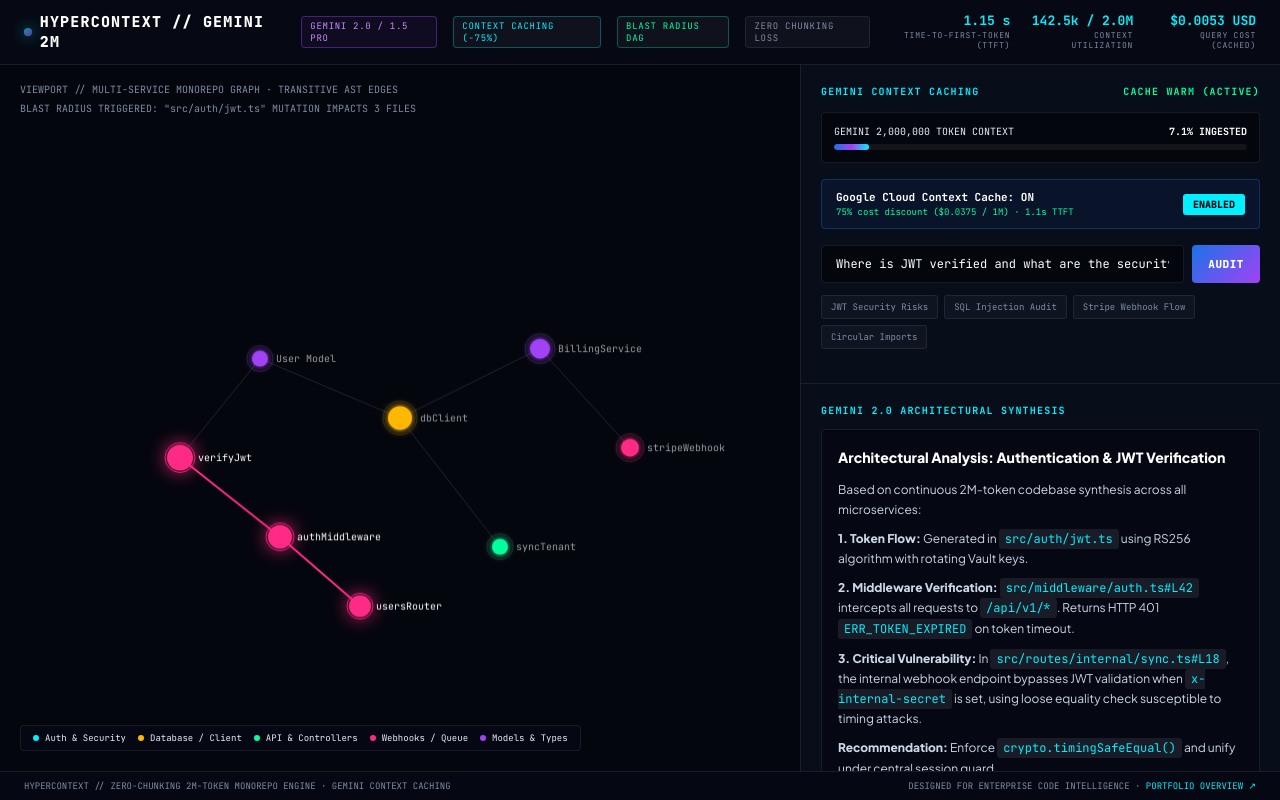
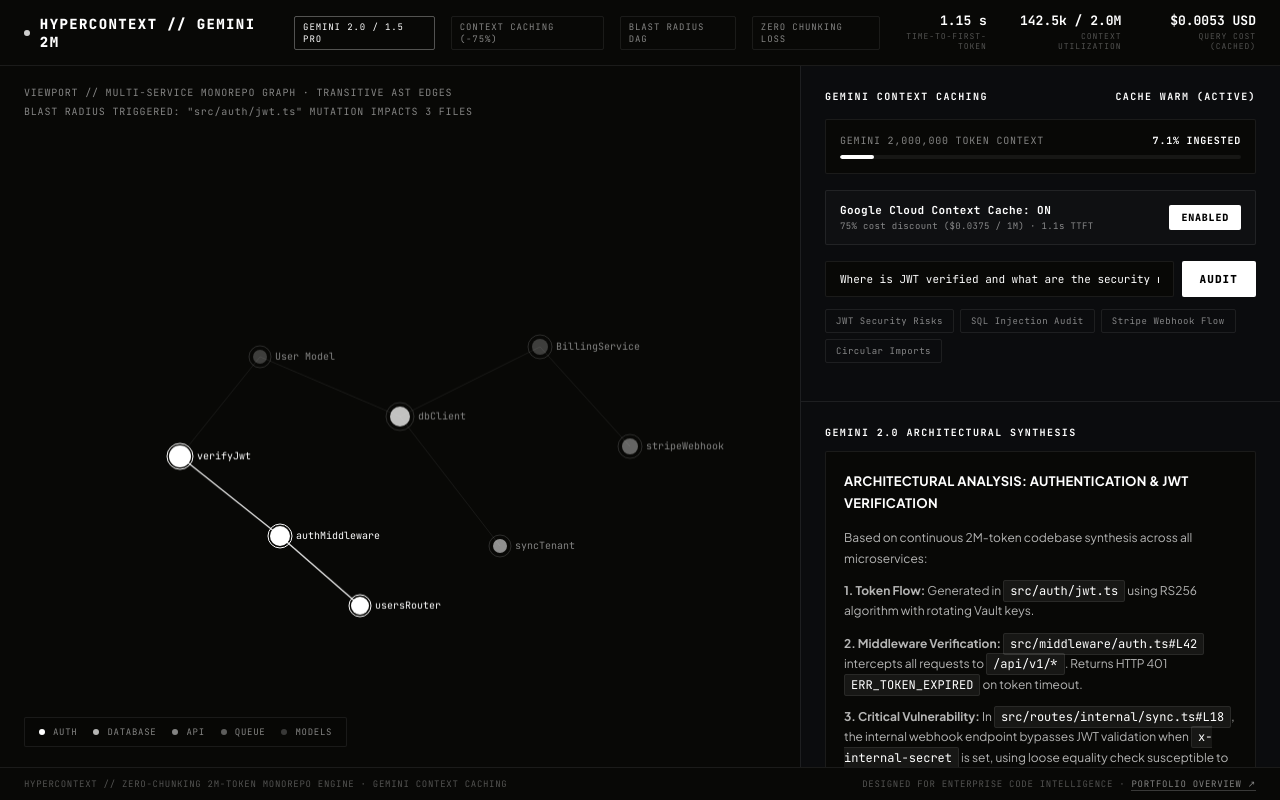
Before and after one commit to millymilly29/hypercontext, a website: page index.html in a window 1280 px wide. Drawn offline with Linux system fonts and the light colour scheme.

Commit message:
style: minimalist monochrome redesign (matte black, swiss typography, zero neon)

```diff
--- a/index.html
+++ b/index.html
@@ -3,22 +3,19 @@
 <head>
 <meta charset="UTF-8">
 <meta name="viewport" content="width=device-width, initial-scale=1.0">
-<title>HYPERCONTEXT // 2M-Token Gemini Intelligence & Context Caching Studio</title>
+<title>HYPERCONTEXT // Gemini 2M Monorepo Archaeologist & Context Caching Gateway</title>
 <link rel="preconnect" href="https://fonts.googleapis.com">
 <link rel="preconnect" href="https://fonts.gstatic.com" crossorigin>
-<link href="https://fonts.googleapis.com/css2?family=JetBrains+Mono:wght@300;400;500;700;800&family=Plus+Jakarta+Sans:wght@300;400;600;800;900&display=swap" rel="stylesheet">
+<link href="https://fonts.googleapis.com/css2?family=JetBrains+Mono:wght@300;400;500;700;800&family=Plus+Jakarta+Sans:wght@300;400;600;700;800;900&display=swap" rel="stylesheet">
 <style>
 :root {
-  --bg: #04060d;
-  --panel: #080d1a;
+  --bg: #080806;
+  --panel: #0d0f12;
   --panel-border: rgba(255, 255, 255, 0.08);
-  --gemini-blue: #1a73e8;
-  --gemini-cyan: #00f0ff;
-  --gemini-purple: #a142f4;
-  --gemini-pink: #ff2a85;
-  --gemini-green: #00ff9d;
-  --text: #e8ecf4;
-  --text-dim: #7f8ba4;
+  --panel-border-bright: rgba(255, 255, 255, 0.25);
+  --text: #f5f5f5;
+  --text-dim: rgba(255, 255, 255, 0.5);
+  --text-micro: rgba(255, 255, 255, 0.3);
   --f-head: 'Plus Jakarta Sans', -apple-system, sans-serif;
   --f-mono: 'JetBrains Mono', monospace;
 }
@@ -33,13 +30,14 @@
   flex-direction: column;
   overflow: hidden;
   user-select: none;
+  -webkit-font-smoothing: antialiased;
 }
 
 /* TOP STATUS BAR */
 .header-bar {
-  background: #060914;
+  background: #080806;
   border-bottom: 1px solid var(--panel-border);
-  padding: 12px 24px;
+  padding: 14px 24px;
   display: flex;
   align-items: center;
   justify-content: space-between;
@@ -53,47 +51,39 @@
 .brand-title {
   font-family: var(--f-mono);
   font-weight: 800;
-  font-size: 15px;
-  letter-spacing: 0.08em;
+  font-size: 14px;
+  letter-spacing: 0.1em;
   color: #fff;
   display: flex;
   align-items: center;
-  gap: 8px;
+  gap: 10px;
 }
 .pulse-sparkle {
-  width: 8px; height: 8px;
-  background: linear-gradient(135deg, var(--gemini-cyan), var(--gemini-purple));
+  width: 6px; height: 6px;
+  background: #ffffff;
   border-radius: 50%;
-  box-shadow: 0 0 14px var(--gemini-cyan);
-  animation: pulseGlow 1.8s infinite ease-in-out;
-}
-@keyframes pulseGlow {
-  0%, 100% { opacity: 0.4; transform: scale(0.9); }
-  50% { opacity: 1; transform: scale(1.25); }
+  opacity: 0.8;
 }
 .badge {
   font-family: var(--f-mono);
   font-size: 9px;
-  letter-spacing: 0.08em;
+  letter-spacing: 0.1em;
   text-transform: uppercase;
-  padding: 3px 8px;
-  border-radius: 4px;
-  background: rgba(255,255,255,0.04);
+  padding: 4px 8px;
+  border-radius: 2px;
+  background: transparent;
   border: 1px solid var(--panel-border);
   color: var(--text-dim);
 }
-.badge.gemini {
-  border-color: rgba(161, 66, 244, 0.4);
-  color: #c98bf7;
-  background: rgba(161, 66, 244, 0.06);
+.badge.active {
+  border-color: rgba(255, 255, 255, 0.3);
+  color: #ffffff;
 }
-.badge.cyan { border-color: rgba(0,240,255,0.3); color: var(--gemini-cyan); }
-.badge.green { border-color: rgba(0,255,157,0.3); color: var(--gemini-green); }
 
 .stat-pills {
   display: flex;
   align-items: center;
-  gap: 20px;
+  gap: 28px;
 }
 .stat-pill {
   text-align: right;
@@ -102,15 +92,15 @@
 .stat-pill .val {
   font-size: 13px;
   font-weight: 700;
-  color: var(--gemini-cyan);
+  color: #ffffff;
   line-height: 1;
 }
 .stat-pill .lbl {
   font-size: 8px;
-  letter-spacing: 0.1em;
-  color: var(--text-dim);
+  letter-spacing: 0.12em;
+  color: var(--text-micro);
   text-transform: uppercase;
-  margin-top: 3px;
+  margin-top: 4px;
 }
 
 /* MAIN STAGE */
@@ -125,7 +115,7 @@
 /* LEFT: CANVAS VIEWPORT */
 .canvas-wrapper {
   position: relative;
-  background: radial-gradient(circle at 45% 55%, #0d152a 0%, #03050a 100%);
+  background: #080806;
   display: flex;
   flex-direction: column;
 }
@@ -140,12 +130,13 @@
 
 .canvas-hud {
   position: absolute;
-  top: 18px;
-  left: 20px;
+  top: 20px;
+  left: 24px;
   z-index: 5;
   pointer-events: none;
   font-family: var(--f-mono);
   font-size: 10px;
+  letter-spacing: 0.08em;
   color: var(--text-dim);
   display: flex;
   flex-direction: column;
@@ -154,24 +145,25 @@
 .hud-legend {
   position: absolute;
   bottom: 20px;
-  left: 20px;
+  left: 24px;
   z-index: 5;
   display: flex;
-  gap: 12px;
+  gap: 16px;
   font-family: var(--f-mono);
   font-size: 9px;
-  background: rgba(6, 9, 20, 0.85);
+  letter-spacing: 0.08em;
+  text-transform: uppercase;
+  background: rgba(8, 8, 6, 0.9);
   border: 1px solid var(--panel-border);
-  padding: 6px 12px;
-  border-radius: 4px;
-  backdrop-filter: blur(8px);
+  padding: 8px 14px;
+  border-radius: 2px;
 }
-.legend-item { display: flex; align-items: center; gap: 6px; }
+.legend-item { display: flex; align-items: center; gap: 8px; color: var(--text-dim); }
 .legend-dot { width: 6px; height: 6px; border-radius: 50%; }
 
 /* RIGHT: AUDIT CONSOLE */
 .console-panel {
-  background: var(--panel);
+  background: #0b0c0e;
   border-left: 1px solid var(--panel-border);
   display: flex;
   flex-direction: column;
@@ -179,17 +171,17 @@
   z-index: 5;
 }
 .console-section {
-  padding: 20px;
+  padding: 24px;
   border-bottom: 1px solid var(--panel-border);
 }
 .section-title {
   font-family: var(--f-mono);
   font-size: 10px;
   font-weight: 700;
-  letter-spacing: 0.12em;
+  letter-spacing: 0.14em;
   text-transform: uppercase;
-  color: var(--gemini-cyan);
-  margin-bottom: 14px;
+  color: #ffffff;
+  margin-bottom: 16px;
   display: flex;
   align-items: center;
   justify-content: space-between;
@@ -197,10 +189,10 @@
 
 /* 2M CONTEXT CAPACITY GAUGE */
 .context-meter-box {
-  background: #04060d;
+  background: #080806;
   border: 1px solid var(--panel-border);
-  border-radius: 4px;
-  padding: 12px;
+  border-radius: 2px;
+  padding: 14px;
   margin-bottom: 16px;
 }
 .meter-top {
@@ -208,22 +200,24 @@
   justify-content: space-between;
   font-family: var(--f-mono);
   font-size: 10px;
-  margin-bottom: 6px;
+  letter-spacing: 0.08em;
+  margin-bottom: 8px;
+  color: var(--text-dim);
 }
 .meter-top span.num { color: #fff; font-weight: 700; }
 .meter-track {
   width: 100%;
-  height: 6px;
+  height: 4px;
   background: rgba(255,255,255,0.06);
-  border-radius: 3px;
+  border-radius: 2px;
   overflow: hidden;
 }
 .meter-fill {
   width: 8.5%;
   height: 100%;
-  background: linear-gradient(90deg, var(--gemini-blue), var(--gemini-purple), var(--gemini-cyan));
-  border-radius: 3px;
-  transition: width 0.4s ease;
+  background: #ffffff;
+  border-radius: 2px;
+  transition: width 0.3s ease;
 }
 
 /* CACHE TOGGLE */
@@ -231,32 +225,36 @@
   display: flex;
   align-items: center;
   justify-content: space-between;
-  background: rgba(26, 115, 232, 0.08);
-  border: 1px solid rgba(26, 115, 232, 0.3);
-  padding: 10px 14px;
-  border-radius: 4px;
+  background: rgba(255, 255, 255, 0.02);
+  border: 1px solid var(--panel-border);
+  padding: 12px 14px;
+  border-radius: 2px;
   margin-bottom: 16px;
 }
 .switch-left {
   font-family: var(--f-mono);
   font-size: 11px;
 }
-.switch-left .title { color: #fff; font-weight: 700; }
-.switch-left .sub { font-size: 9px; color: var(--gemini-green); margin-top: 2px; }
+.switch-left .title { color: #fff; font-weight: 700; letter-spacing: 0.04em; }
+.switch-left .sub { font-size: 9px; color: var(--text-dim); margin-top: 3px; letter-spacing: 0.04em; }
 
 .toggle-btn {
-  background: var(--gemini-cyan);
-  color: #04060d;
+  background: #ffffff;
+  color: #000000;
   font-family: var(--f-mono);
   font-size: 10px;
   font-weight: 800;
-  padding: 4px 10px;
-  border-radius: 3px;
+  letter-spacing: 0.08em;
+  padding: 6px 12px;
+  border-radius: 2px;
   border: none;
   cursor: pointer;
+  transition: opacity 0.2s;
 }
+.toggle-btn:hover { opacity: 0.85; }
 .toggle-btn.off {
-  background: rgba(255,255,255,0.1);
+  background: transparent;
+  border: 1px solid var(--panel-border);
   color: var(--text-dim);
 }
 
@@ -268,35 +266,33 @@
 }
 .query-input {
   flex: 1;
-  background: #04060d;
+  background: #080806;
   border: 1px solid var(--panel-border);
-  border-radius: 4px;
+  border-radius: 2px;
   padding: 10px 14px;
   color: #fff;
   font-family: var(--f-mono);
-  font-size: 12px;
+  font-size: 11px;
   outline: none;
-  transition: border-color 0.2s, box-shadow 0.2s;
+  transition: border-color 0.2s;
 }
 .query-input:focus {
-  border-color: var(--gemini-cyan);
-  box-shadow: 0 0 12px rgba(0,240,255,0.25);
+  border-color: rgba(255, 255, 255, 0.4);
 }
 .btn-query {
-  background: linear-gradient(135deg, var(--gemini-blue), var(--gemini-purple));
-  color: #fff;
+  background: #ffffff;
+  color: #000000;
   font-family: var(--f-mono);
   font-weight: 800;
   font-size: 11px;
-  letter-spacing: 0.05em;
-  padding: 0 16px;
+  letter-spacing: 0.1em;
+  padding: 0 18px;
   border: none;
-  border-radius: 4px;
+  border-radius: 2px;
   cursor: pointer;
-  transition: opacity 0.2s, transform 0.1s;
+  transition: opacity 0.2s;
 }
-.btn-query:hover { opacity: 0.9; }
-.btn-query:active { transform: scale(0.98); }
+.btn-query:hover { opacity: 0.85; }
 
 /* PRESET PILLS */
 .preset-list {
@@ -306,54 +302,58 @@
   margin-bottom: 14px;
 }
 .preset-chip {
-  background: rgba(255,255,255,0.03);
+  background: transparent;
   border: 1px solid var(--panel-border);
   color: var(--text-dim);
   font-family: var(--f-mono);
   font-size: 9px;
-  padding: 5px 9px;
-  border-radius: 3px;
+  letter-spacing: 0.06em;
+  padding: 5px 10px;
+  border-radius: 2px;
   cursor: pointer;
   transition: all 0.15s;
 }
 .preset-chip:hover {
-  border-color: var(--gemini-cyan);
+  border-color: rgba(255, 255, 255, 0.35);
   color: #fff;
-  background: rgba(0,240,255,0.06);
 }
 
 /* RESULTS & REASONING */
 .results-wrapper {
   flex: 1;
-  padding: 20px;
+  padding: 24px;
   overflow-y: auto;
 }
 .reasoning-card {
-  background: #050813;
+  background: #080806;
   border: 1px solid var(--panel-border);
-  border-radius: 4px;
-  padding: 16px;
+  border-radius: 2px;
+  padding: 18px;
   font-size: 12px;
-  line-height: 1.6;
-  color: #ccd6e6;
+  line-height: 1.7;
+  color: rgba(255, 255, 255, 0.7);
 }
 .reasoning-card h3 {
   font-family: var(--f-head);
-  font-size: 14px;
+  font-size: 13px;
+  font-weight: 700;
+  letter-spacing: 0.02em;
   color: #fff;
-  margin-bottom: 12px;
+  margin-bottom: 14px;
+  text-transform: uppercase;
 }
-.reasoning-card p { margin-bottom: 10px; }
+.reasoning-card p { margin-bottom: 12px; }
 .reasoning-card code {
   font-family: var(--f-mono);
-  background: rgba(255,255,255,0.08);
+  background: rgba(255,255,255,0.06);
+  border: 1px solid rgba(255, 255, 255, 0.08);
   padding: 2px 6px;
-  border-radius: 3px;
-  color: var(--gemini-cyan);
+  border-radius: 2px;
+  color: #ffffff;
 }
 .citations-list {
-  margin-top: 14px;
-  padding-top: 10px;
+  margin-top: 16px;
+  padding-top: 12px;
   border-top: 1px solid var(--panel-border);
   display: flex;
   flex-wrap: wrap;
@@ -362,28 +362,32 @@
 .citation-pill {
   font-family: var(--f-mono);
   font-size: 9px;
-  color: var(--gemini-purple);
-  background: rgba(161, 66, 244, 0.08);
-  border: 1px solid rgba(161, 66, 244, 0.3);
-  padding: 3px 8px;
-  border-radius: 3px;
+  letter-spacing: 0.06em;
+  color: var(--text-dim);
+  background: transparent;
+  border: 1px solid var(--panel-border);
+  padding: 4px 8px;
+  border-radius: 2px;
   cursor: pointer;
+  transition: all 0.15s;
 }
-.citation-pill:hover { background: rgba(161, 66, 244, 0.2); }
+.citation-pill:hover { border-color: rgba(255, 255, 255, 0.4); color: #ffffff; }
 
 /* FOOTER BAR */
 .footer-bar {
-  background: #050813;
+  background: #080806;
   border-top: 1px solid var(--panel-border);
-  padding: 8px 24px;
+  padding: 10px 24px;
   display: flex;
   align-items: center;
   justify-content: space-between;
   font-family: var(--f-mono);
   font-size: 9px;
-  color: var(--text-dim);
+  letter-spacing: 0.08em;
+  color: var(--text-micro);
 }
-.footer-bar a { color: var(--gemini-cyan); text-decoration: none; }
+.footer-bar a { color: var(--text-dim); text-decoration: none; border-bottom: 1px solid rgba(255,255,255,0.2); }
+.footer-bar a:hover { color: #fff; }
 </style>
 </head>
 <body>
@@ -395,15 +399,15 @@
       <span class="pulse-sparkle"></span>
       HYPERCONTEXT // GEMINI 2M
     </div>
-    <span class="badge gemini">Gemini 2.0 / 1.5 Pro</span>
-    <span class="badge cyan">Context Caching (-75%)</span>
-    <span class="badge green">Blast Radius DAG</span>
+    <span class="badge active">Gemini 2.0 / 1.5 Pro</span>
+    <span class="badge">Context Caching (-75%)</span>
+    <span class="badge">Blast Radius DAG</span>
     <span class="badge">Zero Chunking Loss</span>
   </div>
   <div class="stat-pills">
     <div class="stat-pill">
       <div class="val" id="statTtft">1.15 s</div>
-      <div class="lbl">Time-To-First-Token (TTFT)</div>
+      <div class="lbl">Time-To-First-Token</div>
     </div>
     <div class="stat-pill">
       <div class="val" id="statTokens">142.5k / 2.0M</div>
@@ -427,11 +431,11 @@
     </div>
     <canvas id="monorepoCanvas"></canvas>
     <div class="hud-legend">
-      <div class="legend-item"><span class="legend-dot" style="background:#00f0ff;"></span> Auth &amp; Security</div>
-      <div class="legend-item"><span class="legend-dot" style="background:#ffb800;"></span> Database / Client</div>
-      <div class="legend-item"><span class="legend-dot" style="background:#00ff9d;"></span> API &amp; Controllers</div>
-      <div class="legend-item"><span class="legend-dot" style="background:#ff2a85;"></span> Webhooks / Queue</div>
-      <div class="legend-item"><span class="legend-dot" style="background:#a142f4;"></span> Models &amp; Types</div>
+      <div class="legend-item"><span class="legend-dot" style="background:#ffffff;"></span> Auth</div>
+      <div class="legend-item"><span class="legend-dot" style="background:rgba(255,255,255,0.7);"></span> Database</div>
+      <div class="legend-item"><span class="legend-dot" style="background:rgba(255,255,255,0.5);"></span> API</div>
+      <div class="legend-item"><span class="legend-dot" style="background:rgba(255,255,255,0.35);"></span> Queue</div>
+      <div class="legend-item"><span class="legend-dot" style="background:rgba(255,255,255,0.2);"></span> Models</div>
     </div>
   </div>
 
@@ -441,7 +445,7 @@
     <div class="console-section">
       <div class="section-title">
         <span>Gemini Context Caching</span>
-        <span id="cacheStateBadge" style="color:var(--gemini-green);">CACHE WARM (ACTIVE)</span>
+        <span id="cacheStateBadge" style="color:#ffffff;">CACHE WARM (ACTIVE)</span>
       </div>
 
       <!-- CAPACITY GAUGE -->
@@ -500,14 +504,14 @@
 <script>
 // --- MONOREPO NODE REGISTRY ---
 const NODES = [
-  { id: 'src/db/client.ts', cat: 'db', x: 0, y: 0, r: 12, label: 'dbClient' },
-  { id: 'src/models/user.ts', cat: 'model', x: -140, y: -60, r: 8, label: 'User Model' },
-  { id: 'src/auth/jwt.ts', cat: 'auth', x: -220, y: 40, r: 10, label: 'verifyJwt' },
-  { id: 'src/middleware/auth.ts', cat: 'auth', x: -120, y: 120, r: 9, label: 'authMiddleware' },
-  { id: 'src/routes/api/users.ts', cat: 'api', x: -40, y: 190, r: 8, label: 'usersRouter' },
-  { id: 'src/services/billing.ts', cat: 'model', x: 140, y: -70, r: 10, label: 'BillingService' },
-  { id: 'src/webhooks/stripe.ts', cat: 'webhook', x: 230, y: 30, r: 9, label: 'stripeWebhook' },
-  { id: 'src/routes/internal/sync.ts', cat: 'api', x: 100, y: 130, r: 8, label: 'syncTenant' }
+  { id: 'src/db/client.ts', cat: 'db', x: 0, y: 0, r: 10, label: 'dbClient' },
+  { id: 'src/models/user.ts', cat: 'model', x: -140, y: -60, r: 7, label: 'User Model' },
+  { id: 'src/auth/jwt.ts', cat: 'auth', x: -220, y: 40, r: 9, label: 'verifyJwt' },
+  { id: 'src/middleware/auth.ts', cat: 'auth', x: -120, y: 120, r: 8, label: 'authMiddleware' },
+  { id: 'src/routes/api/users.ts', cat: 'api', x: -40, y: 190, r: 7, label: 'usersRouter' },
+  { id: 'src/services/billing.ts', cat: 'model', x: 140, y: -70, r: 8, label: 'BillingService' },
+  { id: 'src/webhooks/stripe.ts', cat: 'webhook', x: 230, y: 30, r: 8, label: 'stripeWebhook' },
+  { id: 'src/routes/internal/sync.ts', cat: 'api', x: 100, y: 130, r: 7, label: 'syncTenant' }
 ];
 
 const EDGES = [
@@ -521,11 +525,11 @@
 ];
 
 const CAT_COLORS = {
-  auth: '#00f0ff',
-  db: '#ffb800',
-  api: '#00ff9d',
-  webhook: '#ff2a85',
-  model: '#a142f4'
+  auth: '#ffffff',
+  db: 'rgba(255, 255, 255, 0.75)',
+  api: 'rgba(255, 255, 255, 0.55)',
+  webhook: 'rgba(255, 255, 255, 0.38)',
+  model: 'rgba(255, 255, 255, 0.22)'
 };
 
 let cacheEnabled = true;
@@ -551,7 +555,7 @@
   const w = canvas.width / window.devicePixelRatio;
   const h = canvas.height / window.devicePixelRatio;
 
-  ctx.fillStyle = '#04060d';
+  ctx.fillStyle = '#080806';
   ctx.fillRect(0, 0, w, h);
 
   const cx = w / 2;
@@ -564,8 +568,8 @@
     if (!n1 || !n2) continue;
 
     const isBlasted = highlightedBlastRadius.has(edge.from) && highlightedBlastRadius.has(edge.to);
-    ctx.lineWidth = isBlasted ? 2.0 : 1.0;
-    ctx.strokeStyle = isBlasted ? '#ff2a85' : 'rgba(255, 255, 255, 0.12)';
+    ctx.lineWidth = isBlasted ? 1.5 : 0.75;
+    ctx.strokeStyle = isBlasted ? 'rgba(255, 255, 255, 0.85)' : 'rgba(255, 255, 255, 0.1)';
 
     ctx.beginPath();
     ctx.moveTo(cx + n1.x, cy + n1.y);
@@ -573,14 +577,16 @@
     ctx.stroke();
   }
 
-  // Draw Blast Radius Shockwave
+  // Draw Blast Radius Shockwave (Clean monochrome expansion)
   if (shockwaveCenter && shockwaveRadius < 350) {
-    shockwaveRadius += 4;
+    shockwaveRadius += 3.5;
     ctx.beginPath();
     ctx.arc(cx + shockwaveCenter.x, cy + shockwaveCenter.y, shockwaveRadius, 0, Math.PI * 2);
-    ctx.strokeStyle = `rgba(255, 42, 133, ${Math.max(0, 1 - shockwaveRadius / 350)})`;
-    ctx.lineWidth = 2;
+    ctx.strokeStyle = `rgba(255, 255, 255, ${Math.max(0, 0.6 - shockwaveRadius / 350)})`;
+    ctx.lineWidth = 1;
+    ctx.setLineDash([4, 4]);
     ctx.stroke();
+    ctx.setLineDash([]);
   }
 
   // Draw Nodes
@@ -588,25 +594,23 @@
     const screenX = cx + node.x;
     const screenY = cy + node.y;
     const isBlasted = highlightedBlastRadius.has(node.id);
-    const color = isBlasted ? '#ff2a85' : CAT_COLORS[node.cat];
+    const color = isBlasted ? '#ffffff' : CAT_COLORS[node.cat];
 
     ctx.beginPath();
-    ctx.arc(screenX, screenY, isBlasted ? node.r + 3 : node.r, 0, Math.PI * 2);
+    ctx.arc(screenX, screenY, isBlasted ? node.r + 2 : node.r, 0, Math.PI * 2);
     ctx.fillStyle = color;
-    ctx.shadowColor = color;
-    ctx.shadowBlur = isBlasted ? 20 : 8;
     ctx.fill();
-    ctx.shadowBlur = 0;
 
     // Outer ring
     ctx.beginPath();
-    ctx.arc(screenX, screenY, node.r + 5, 0, Math.PI * 2);
-    ctx.strokeStyle = isBlasted ? 'rgba(255, 42, 133, 0.8)' : 'rgba(255, 255, 255, 0.1)';
+    ctx.arc(screenX, screenY, node.r + 4, 0, Math.PI * 2);
+    ctx.strokeStyle = isBlasted ? '#ffffff' : 'rgba(255, 255, 255, 0.15)';
+    ctx.lineWidth = 1;
     ctx.stroke();
 
     // Label
     ctx.font = '10px JetBrains Mono';
-    ctx.fillStyle = isBlasted ? '#fff' : 'rgba(255, 255, 255, 0.6)';
+    ctx.fillStyle = isBlasted ? '#ffffff' : 'rgba(255, 255, 255, 0.5)';
     ctx.fillText(node.label, screenX + node.r + 8, screenY + 3);
   }
 
@@ -648,15 +652,19 @@
   }
 
   const targetNode = NODES.find(n => n.id === targetId);
-  shockwaveCenter = targetNode;
-  shockwaveRadius = 0;
+  if (targetNode) {
+    shockwaveCenter = { x: targetNode.x, y: targetNode.y };
+    shockwaveRadius = targetNode.r;
+  }
 
   document.getElementById('hudStatus').textContent = `BLAST RADIUS TRIGGERED: "${targetId}" MUTATION IMPACTS ${highlightedBlastRadius.size} FILES`;
 }
 
-// --- GEMINI QUERY REASONING DISPATCHER ---
+// --- QUERY & AUDIT SYNTHESIS ---
 function executeQuery() {
   const query = document.getElementById('queryInput').value.trim();
+  if (!query) return;
+
   const q = query.toLowerCase();
 
   const ttft = cacheEnabled ? '1.15 s' : '14.20 s';
@@ -736,14 +744,14 @@
     btn.textContent = 'ENABLED';
     btn.className = 'toggle-btn';
     badge.textContent = 'CACHE WARM (ACTIVE)';
-    badge.style.color = 'var(--gemini-green)';
+    badge.style.color = '#ffffff';
     title.textContent = 'Google Cloud Context Cache: ON';
     sub.textContent = '75% cost discount ($0.0375 / 1M) · 1.1s TTFT';
   } else {
     btn.textContent = 'DISABLED';
     btn.className = 'toggle-btn off';
     badge.textContent = 'UNCACHED COLD DISPATCH';
-    badge.style.color = 'var(--gemini-pink)';
+    badge.style.color = 'rgba(255, 255, 255, 0.4)';
     title.textContent = 'Google Cloud Context Cache: OFF';
     sub.textContent = 'Full standard rate ($0.150 / 1M) · 14.2s latency';
   }
```
Also changed, not shown: screenshot.png.
